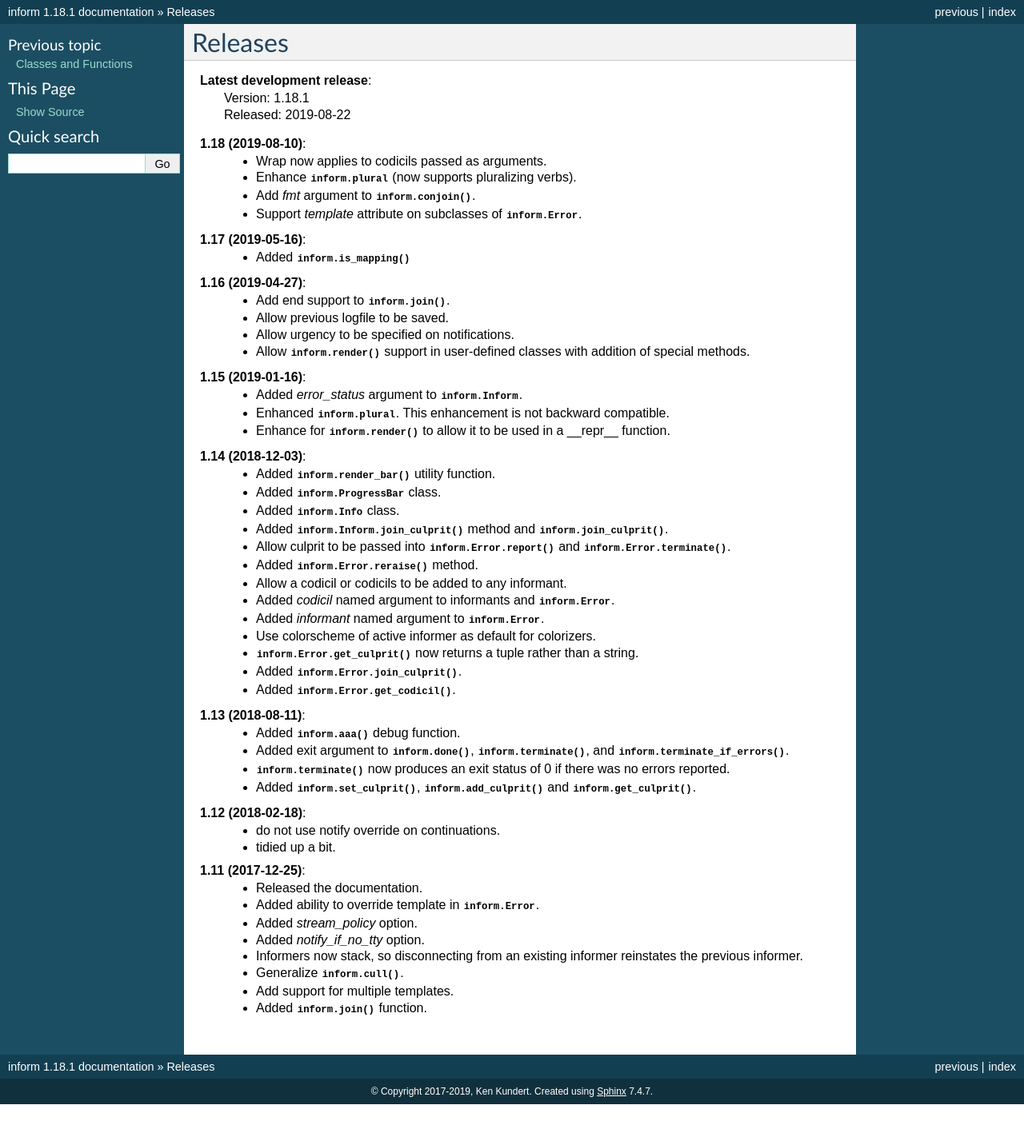
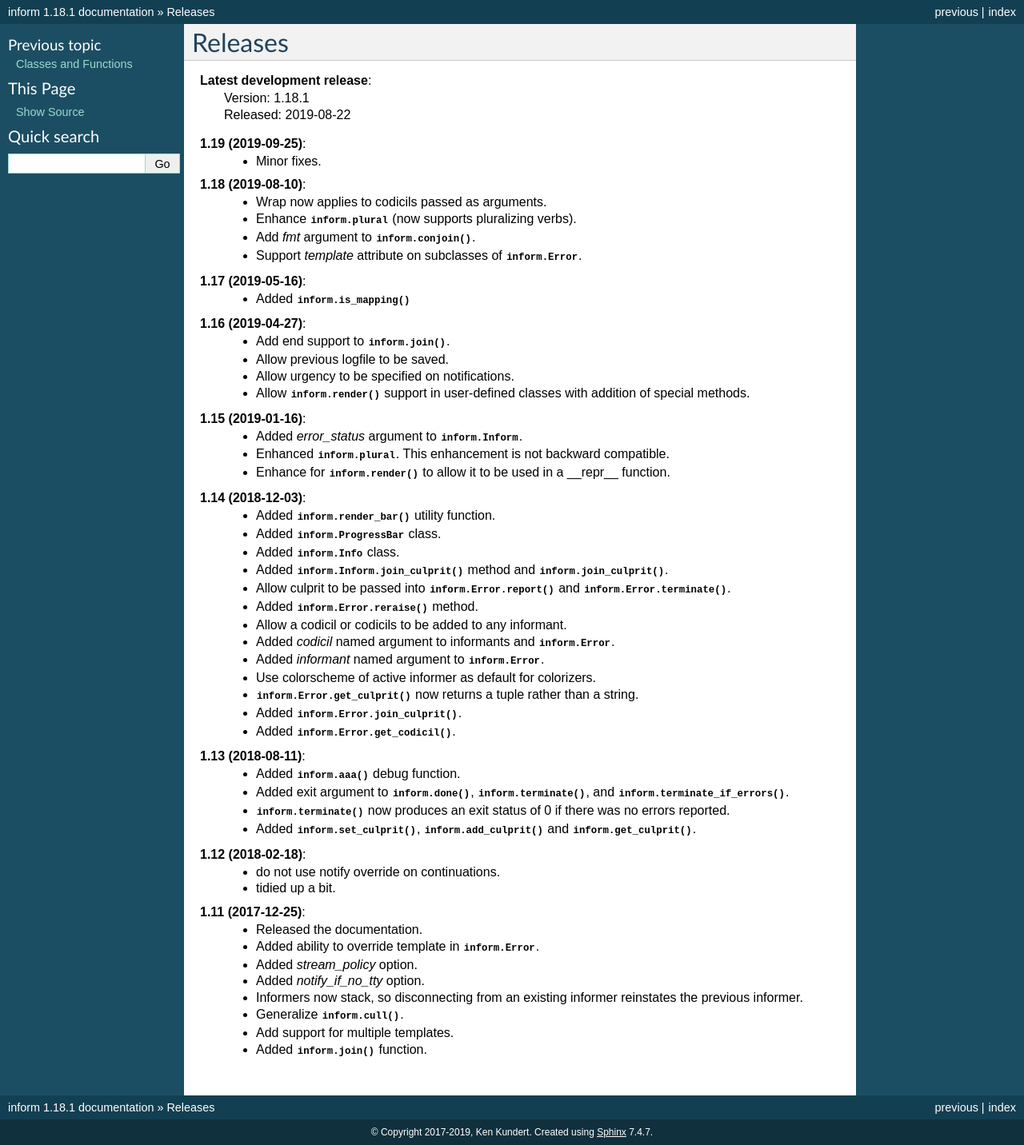
Before and after one commit to KenKundert/inform, a Sphinx documentation site: the page built from doc/releases.rst, in a window 1280 px wide. Shown: the whole page at 80% size. Built offline with Sphinx 7.4.7, drawn with Linux system fonts in a browser that asks for light colours; before the commit the page ends 1381 px from its top, so only the background shows below that.

Commit message:
Update the release notes.

```diff
--- a/doc/releases.rst
+++ b/doc/releases.rst
@@ -4,6 +4,9 @@ Releases
 **Latest development release**:
     | Version: 1.18.1
     | Released: 2019-08-22
+
+**1.19 (2019-09-25)**:
+    - Minor fixes.
 
 **1.18 (2019-08-10)**:
     - Wrap now applies to codicils passed as arguments.
```
